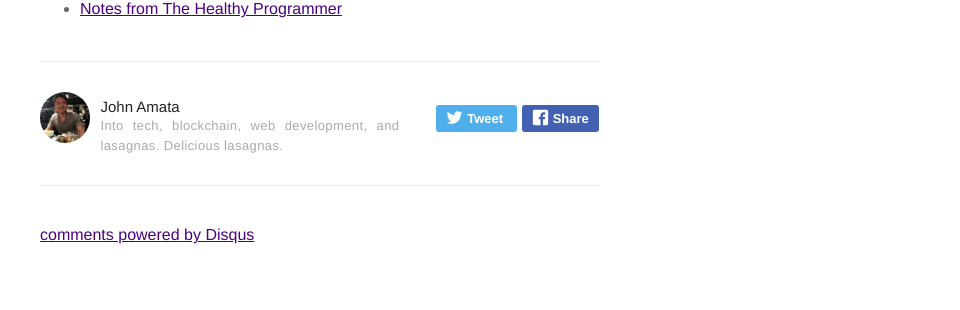
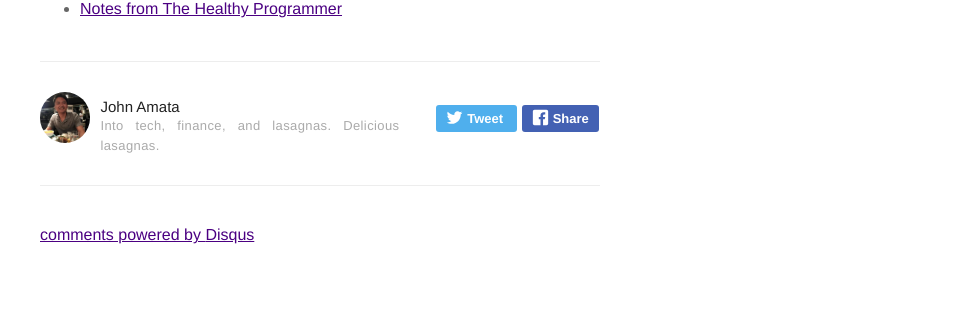
Before and after one commit to jpamata/jpamata.github.io, a Jekyll site: the page built from _posts/2017-10-28-notes-from-the-startup-owners-manual.md, in a window 1280 px wide. Shown: the part 556-866 px from the top of the page, without its empty margins (320-1280 px from the left). Built offline with Jekyll 4.4.1, drawn with Linux system fonts in a browser that asks for light colours; comment, search, counter and statistics services are not loaded.

Commit message:
Update _config.yml

```diff
--- a/_config.yml
+++ b/_config.yml
@@ -56,7 +56,7 @@ email: hello@johnamata.com
 authors:
     john:
         name: John Amata
-        bio: Into tech, blockchain, web development, and lasagnas. Delicious lasagnas.
+        bio: Into tech, finance, and lasagnas. Delicious lasagnas.
         external-image: false
         picture: assets/images/profile.jpg
         twitter: john__amata
```
